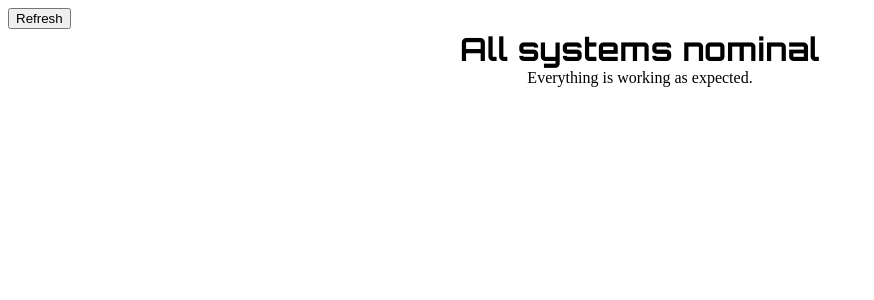
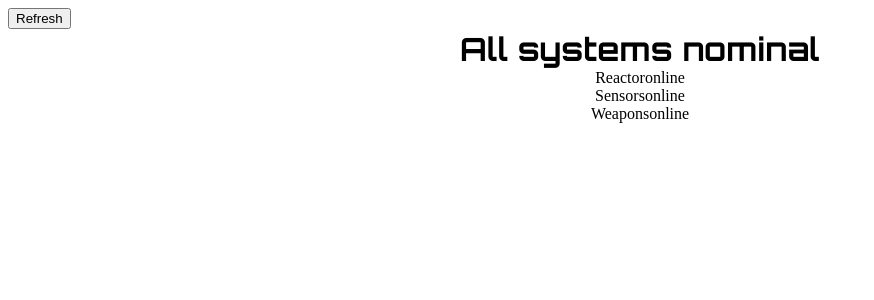
Before and after one commit to Cribac/playground, a PHP site: page / in a window 1280 px wide. Shown: the top 300 px of the page, without its empty margins (0-874 px from the left). Run offline with PHP 8.4, Linux system fonts and the light colour scheme.

Commit message:
[asn] update structure

```diff
--- a/all-systems-nominal/index.html
+++ b/all-systems-nominal/index.html
@@ -14,9 +14,32 @@
 <body>
   <main>
     <button class="btn" onclick="window.location.reload()">Refresh</button>
-    <div class="container centered">
+    <div class="container centered column">
       <h1 class="orbitron animate__animated animate__bounce">All systems nominal</h1>
-      <p>Everything is working as expected.</p>
+      <div class="messages row">
+        <div class="left">
+          Reactor
+        </div>
+        <div class="right">
+          online
+        </div>
+      </div>
+      <div class="messages row">
+        <div class="left">
+          Sensors
+        </div>
+        <div class="right">
+          online
+        </div>
+      </div>
+      <div class="messages row">
+        <div class="left">
+          Weapons
+        </div>
+        <div class="right">
+          online
+        </div>
+      </div>
     </div>
   </main>
 </body>
--- a/all-systems-nominal/nominal.css
+++ b/all-systems-nominal/nominal.css
@@ -1,13 +1,31 @@
+.container {
+  max-width: 640px;
+  margin: 0 auto;
+  padding: 0 20px;
+}
+
 .centered {
   display: flex;
   align-items: center;
-  flex-direction: column;
 }
 
 .centered > * {
   margin: 0 auto;
 }
 
+.messages {
+  display: flex;
+  justify-content: space-between;
+}
+
+.column {
+  flex-direction: column;
+}
+
+.row {
+  flex-direction: row;
+}
+
 .orbitron {
   font-family: 'Orbitron', sans-serif;
 }
```
